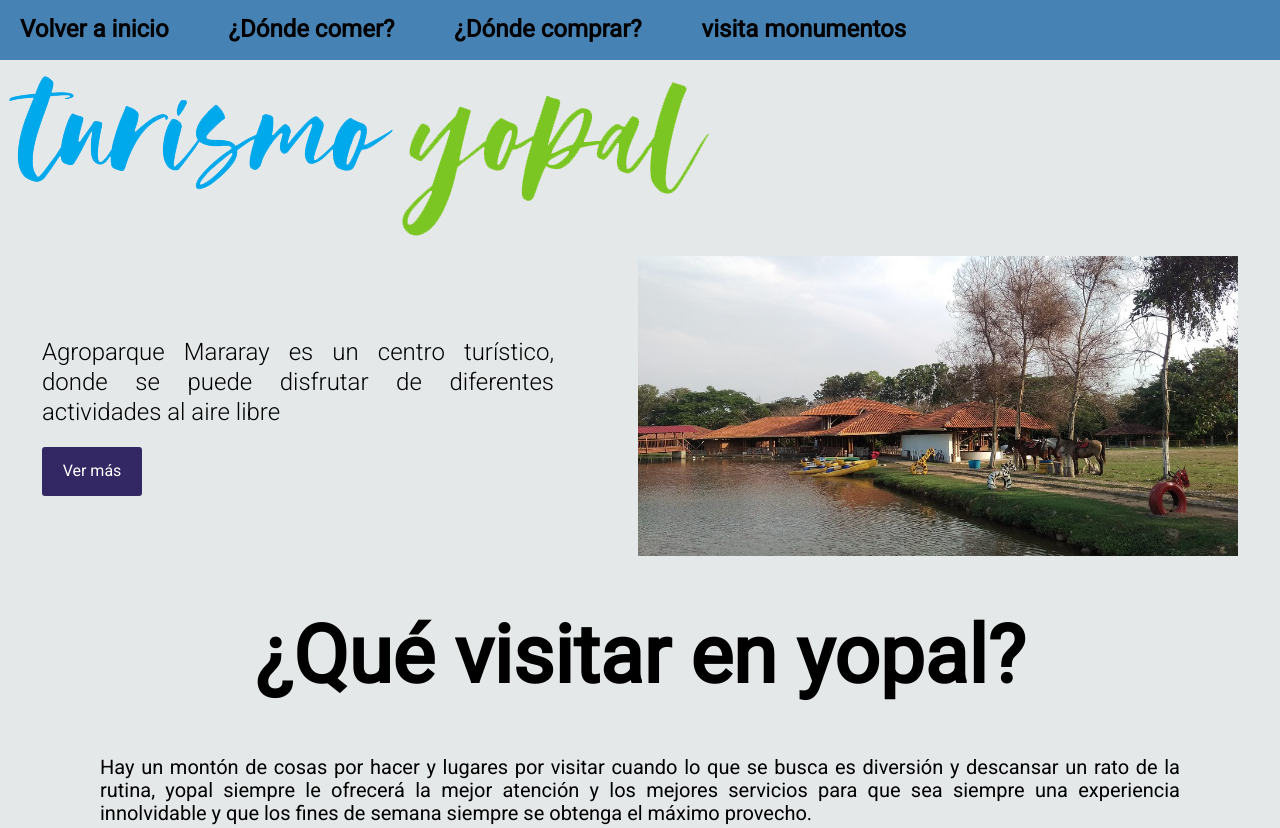
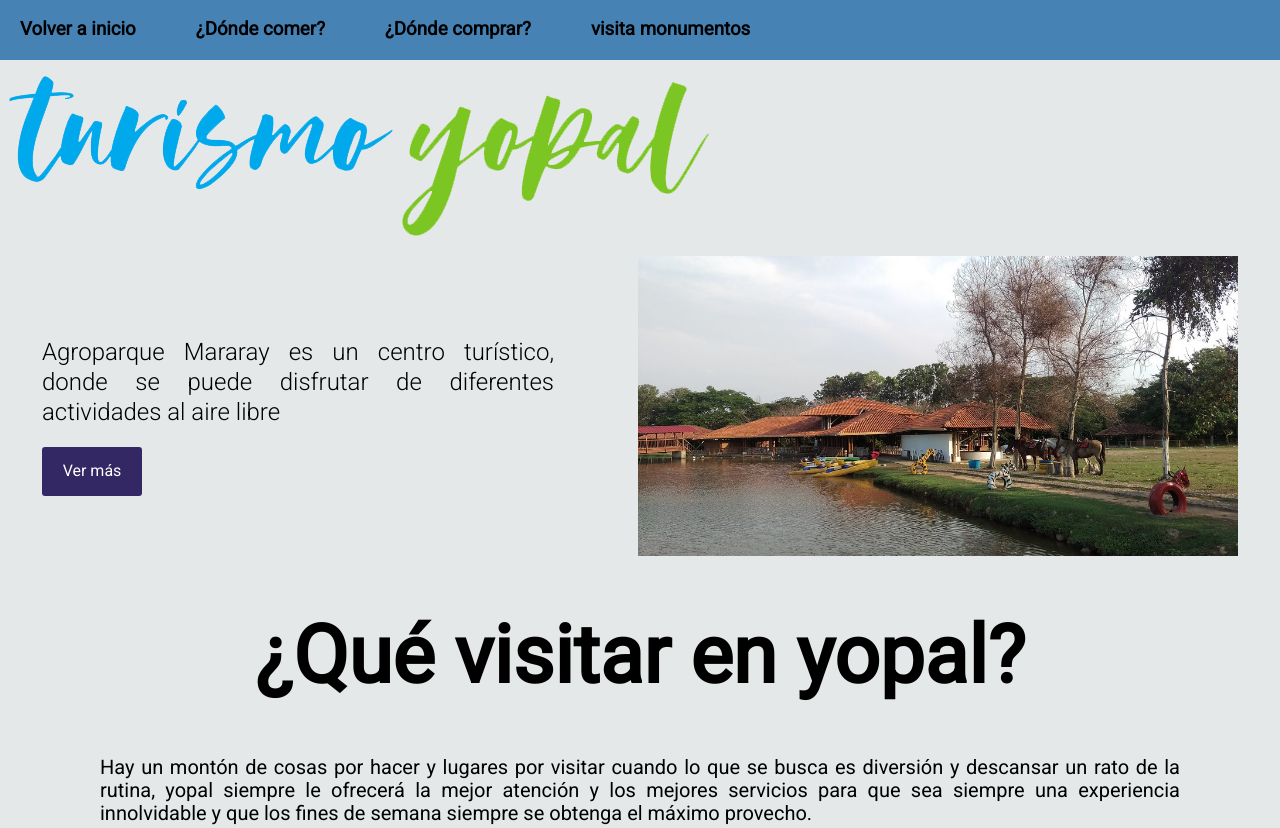
Before and after one commit to Logistikon97/lenguaje-de-programacion2, a plain HTML site: page turismoCasanare/html/sitiosTuristicos.html in a window 1280 px wide. Shown: the top 828 px of the page. Drawn offline with Linux system fonts and the light colour scheme.

Commit message:
ultima de sitios turiticos

```diff
--- a/turismoCasanare/html/sitiosTuristicos.html
+++ b/turismoCasanare/html/sitiosTuristicos.html
@@ -14,13 +14,13 @@
 <body>
     <header>
         <nav class="navegacion">
-        <a href="../Index.html"><h2>Volver a inicio</h2></a>
-        <a href="../html/blog.html"><h2>¿Dónde comer?</h2></a>
-        <a href="../html/contacto.html"><h2>¿Dónde comprar?</h2></a>
-        <a href="../html/nosotros.html"><h2>visita monumentos</h2></a>
+        <a href="../Index.html"><h3>Volver a inicio</h3></a>
+        <a href="../html/blog.html"><h3>¿Dónde comer?</h3></a>
+        <a href="../html/contacto.html"><h3>¿Dónde comprar?</h3></a>
+        <a href="../html/nosotros.html"><h3>visita monumentos</h3></a>
         </nav>
         <div id="imgIndex">
-            <a href="../Index.html"><img src="../Sources/logo.png" alt="turimoYopal logo"></a>
+            <a href="../Index.html"><img src="../Sources/logo.png" alt="turimoYopal logo" title="Volver a inicio"></a>
         </div>
         <div class="contenedor">
             <div class="slider-contenedor">
```
